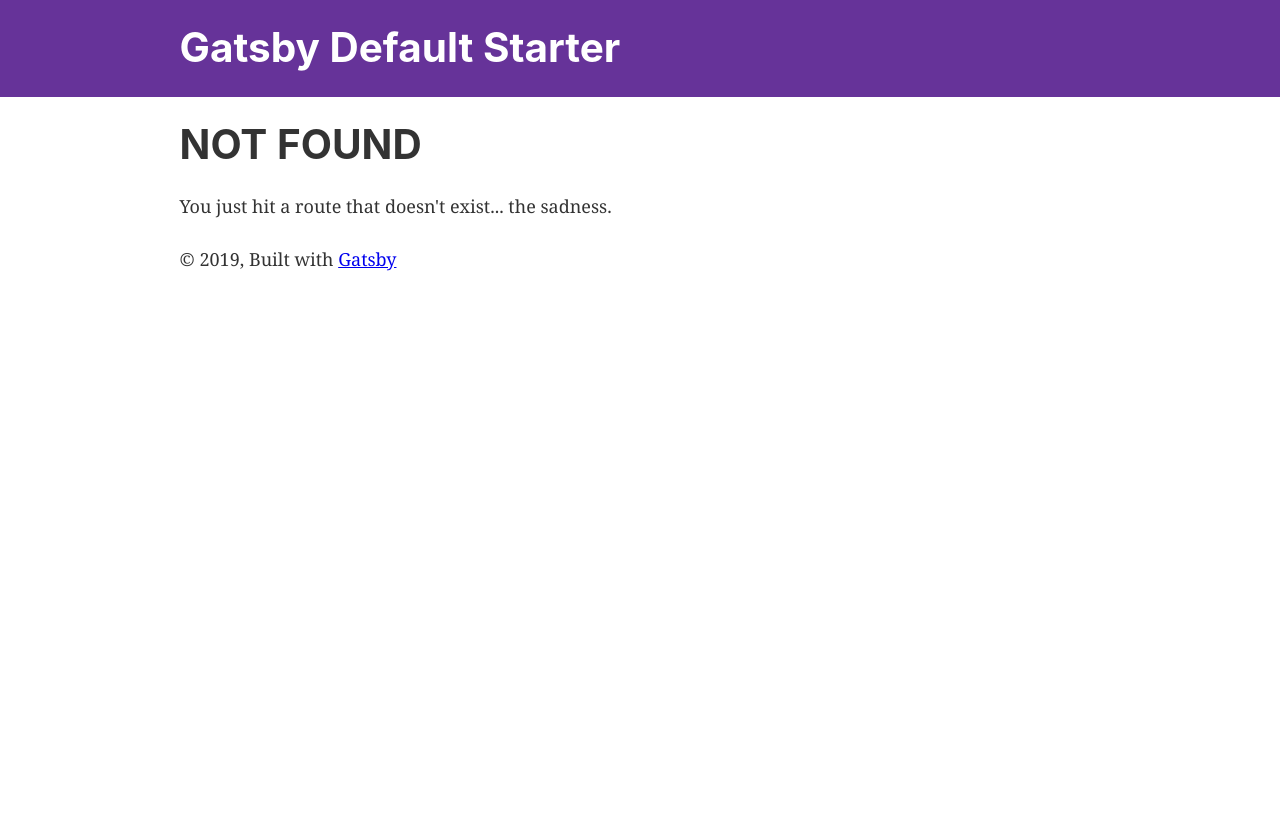
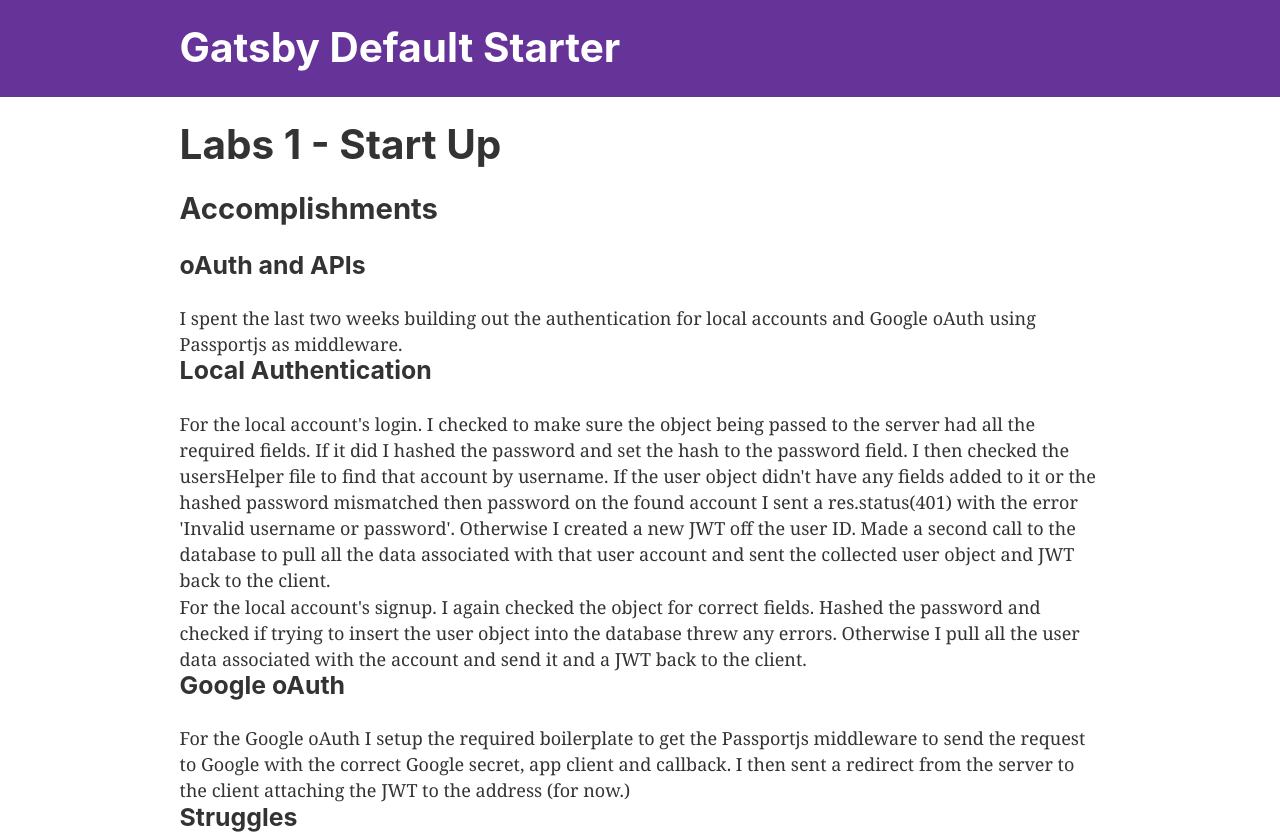
Before and after one commit to jasonlhedrick/GatsbyBlog, a Gatsby site: page /labs-2 in a window 1280 px wide. Before the commit this address had no page. Shown: the top 834 px of the page. Before the commit the page ends 800 px from the top, so only its background shows below. Built offline with nearby package versions, Linux system fonts and the light colour scheme; Gatsby itself is replaced by a stand-in of ours.

Commit message:
Wrote out my blog post for sprint 2.

```diff
--- a/src/pages/index.js
+++ b/src/pages/index.js
@@ -14,7 +14,8 @@ const IndexPage = () => (
     <div style={{ maxWidth: `300px`, marginBottom: `1.45rem` }}>
       <Image />
     </div>
-    <Link to="/labs-1/">Labs 1 - Start Up</Link>
+    <Link to="/labs-1/">Labs 1 - Start Up</Link> -
+    <Link to ='/labs-2/'>Labs 2 - oAuth and APIs</Link>
   </Layout>
 )
 
--- /dev/null
+++ b/src/pages/labs-2.js
@@ -0,0 +1,50 @@
+import React from "react"
+import { Link } from "gatsby"
+
+import Layout from "../components/layout"
+import SEO from "../components/seo"
+
+const Labs2 = () => (
+    <Layout>
+        <SEO title="Labs 2" />
+        <h1>Labs 1 - Start Up</h1>
+        <div className="content">
+            <h2>Accomplishments</h2>
+            <p>
+                <h3>oAuth and APIs</h3>
+                I spent the last two weeks building out the authentication for local accounts and Google oAuth using Passportjs
+                as middleware.<br />
+                <h3>Local Authentication</h3>
+                For the local account's login. I checked to make sure the object being passed to the server had all the required fields.
+                If it did I hashed the password and set the hash to the password field. I then checked the usersHelper file to find
+                that account by username. If the user object didn't have any fields added to it or the hashed password mismatched then
+                password on the found account I sent a res.status(401) with the error 'Invalid username or password'.
+                Otherwise I created a new JWT off the user ID. Made a second call to the database to pull all the data associated with that
+                user account and sent the collected user object and JWT back to the client.<br />
+                For the local account's signup. I again checked the object for correct fields. Hashed the password and checked if trying to insert
+                the user object into the database threw any errors. Otherwise I pull all the user data associated with the account and send it
+                and a JWT back to the client.<br />
+                <h3>Google oAuth</h3>
+                For the Google oAuth I setup the required boilerplate to get the Passportjs middleware to send the request to Google with the
+                correct Google secret, app client and callback. I then sent a redirect from the server to the client attaching the JWT
+                to the address (for now.)<br />
+                <h3>Struggles</h3>
+                The local account was fairly easy to code out but I did have to spend Saturday and Sunday (the 16th and 17th) fixing a critical error
+                with the usersHelper insert function where if it ran into a SQLite unique constraint error the old code would crash out the
+                server. I learned a lot about promise chaining dealing with this error.<br /><br />
+                I had a huge issue with oAuth becoming a problem when the server and client are on seperate hosts. Because of the redirects
+                that occur server side with oAuth and because we're using our local database to store the user information I had difficulties
+                working out how to get any of the information back to the client. I finally settled on the server doing a redirect to a client side
+                path and attaching the JWT to the params... However I don't feel like this is the best option. I eventually came across an article
+                that mentioned needing to use sockets to do this properly but I haven't had time to re-implement it yet.
+                <h3>Team</h3>
+                The team works; but needs work. We all tend to get wrapped up in what we're doing and then stop communicating except for some sparse
+                updates on what we're doing / have done.<br />
+                I'm sure I could be doing more to help get the team communicating more I'm just not sure what at the moment.
+            </p>
+        </div>
+        <Link to="/">Go back to the homepage</Link>
+    </Layout>
+)
+
+export default Labs2
```
